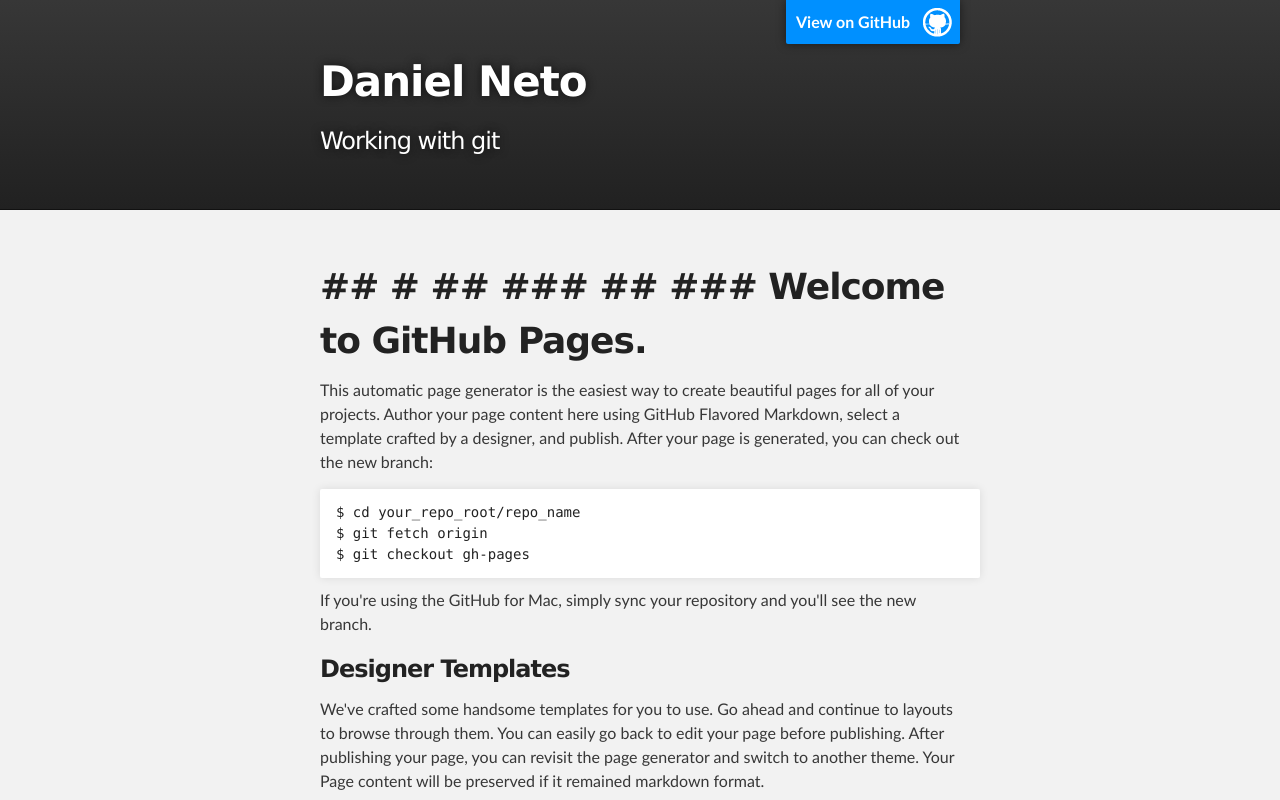
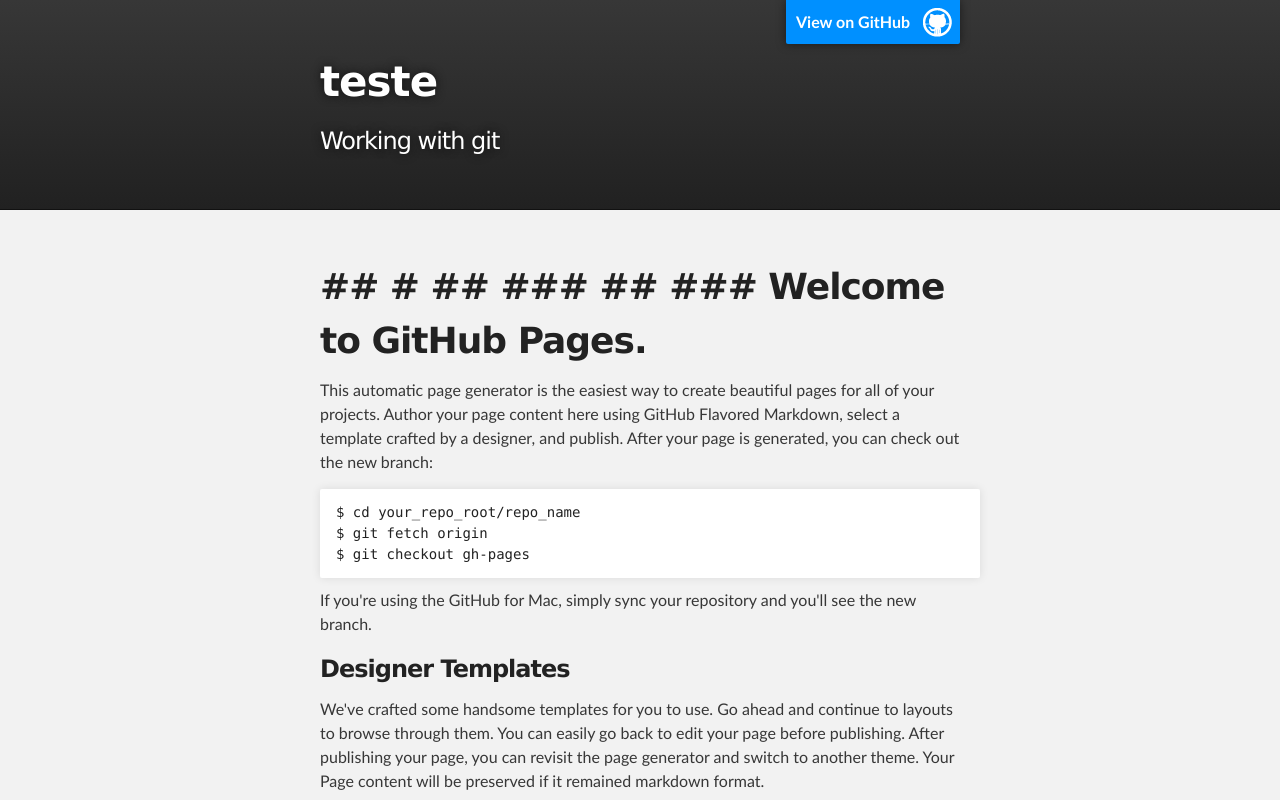
Before and after one commit to DanielNetoP/danielnetop.github.io, a plain HTML site: page index.html in a window 1280 px wide. Shown: the top 800 px of the page. Drawn offline with Linux system fonts and the light colour scheme.

Commit message:
Updated index.html

```diff
--- a/index.html
+++ b/index.html
@@ -18,7 +18,7 @@
         <header class="inner">
           <a id="forkme_banner" href="https://github.com/DanielNetoP">View on GitHub</a>
 
-          <h1 id="project_title">Daniel Neto</h1>
+          <h1 id="project_title">teste</h1>
           <h2 id="project_tagline">Working with git</h2>
 
         </header>
```
